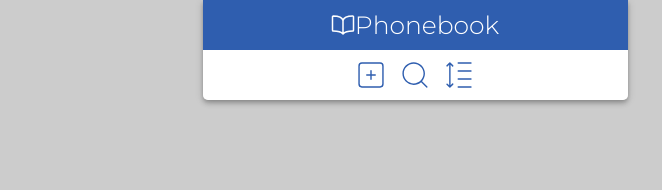
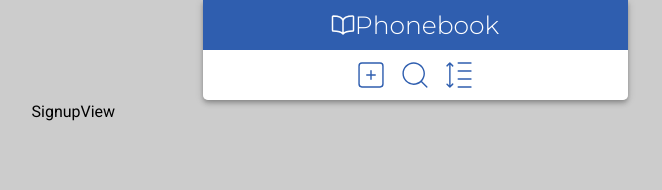
Before and after one commit to heorhii-aksiuk/phonebook-app, a React (Create React App) app: page /signup in a window 1280 px wide. Shown: the top 190 px of the page, without its empty margins (225-887 px from the left). Built offline with nearby package versions, Linux system fonts and the light colour scheme.

Commit message:
base routing

```diff
--- a/src/components/App.jsx
+++ b/src/components/App.jsx
@@ -4,19 +4,20 @@ import GlobalStyle from '../styles'
 import { light } from '../theme'
 import { Route, Routes } from 'react-router-dom'
 import SharedLayout from './SharedLayout'
+import LoginView from '../views/LoginView'
+import SignupView from '../views/SignupView'
 
 export default function App() {
   return (
     <>
       <ThemeProvider theme={light}>
         <GlobalStyle />
-
         <Routes>
           <Route path="/" element={<SharedLayout />}>
             <Route index element={<ContactsView />}></Route>
             <Route path="contacts" element={<ContactsView />}></Route>
-            <Route path="login"></Route>
-            <Route path="signup"></Route>
+            <Route path="login" element={<LoginView />}></Route>
+            <Route path="signup" element={<SignupView />}></Route>
           </Route>
         </Routes>
       </ThemeProvider>
--- /dev/null
+++ b/src/views/LoginView.jsx
@@ -0,0 +1,5 @@
+import React from 'react'
+
+export default function LoginView() {
+  return <div>LoginView</div>
+}
--- /dev/null
+++ b/src/views/SignupView.jsx
@@ -0,0 +1,5 @@
+import React from 'react'
+
+export default function SignupView() {
+  return <div>SignupView</div>
+}
```
